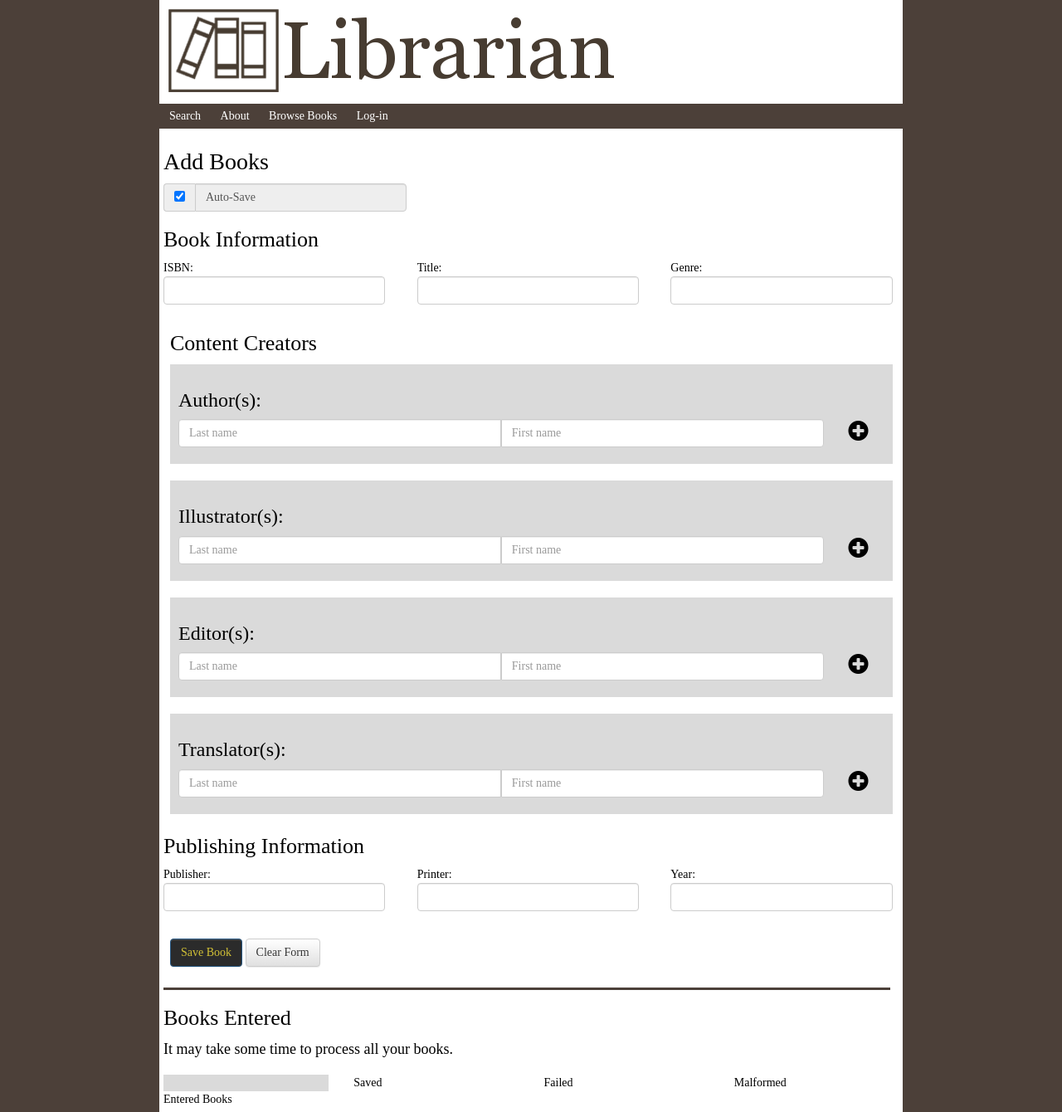
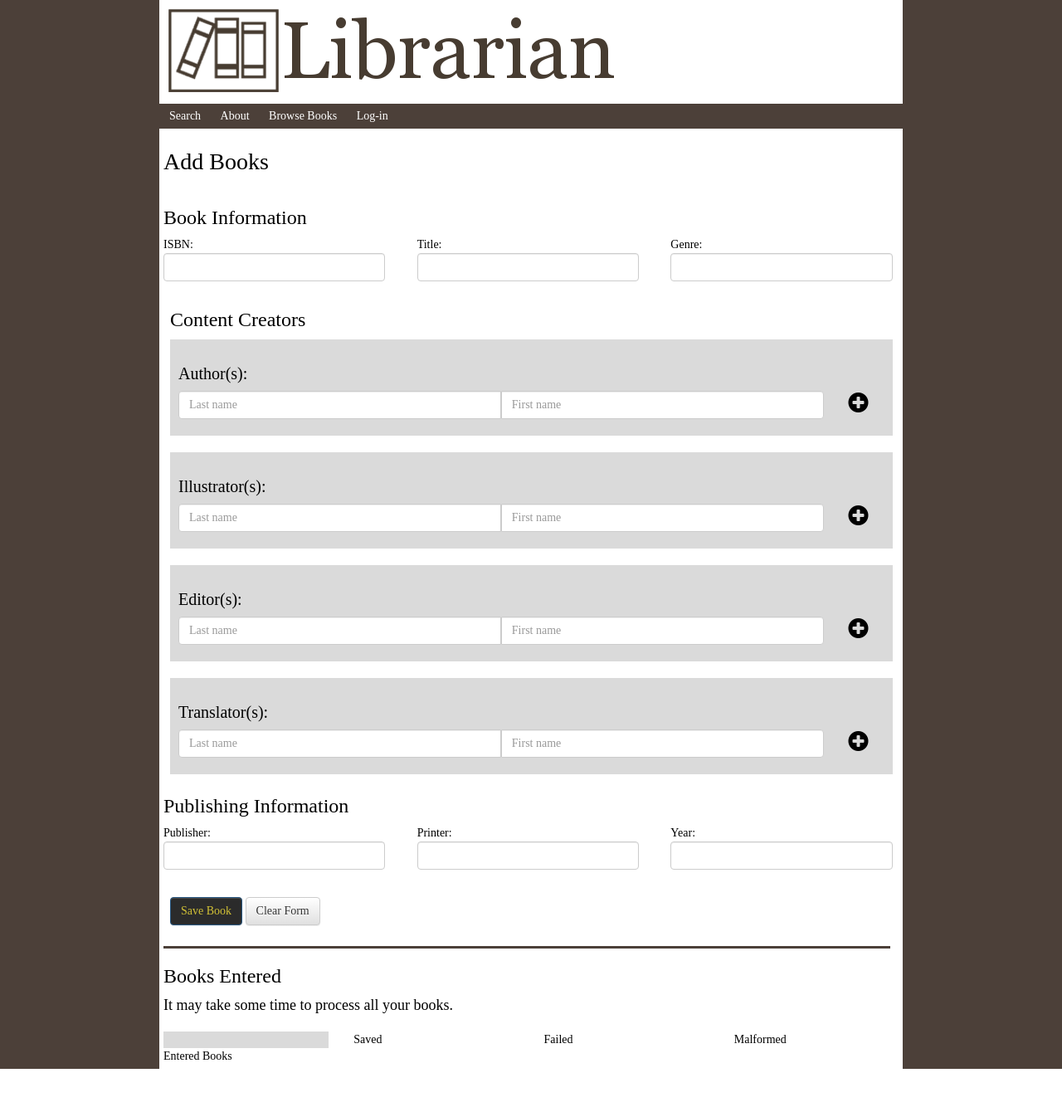
Before and after one commit to skytreader/alexandria, a Python web app: template librarian/templates/add_books.jinja in a window 1280 px wide. Shown: the whole page at 83% size. After the commit the page ends 1288 px from the top, so only its background shows below. Run offline with Jinja, Linux system fonts and the light colour scheme; the template is opened without the code that fills it, so the values that code supplies are empty; some web fonts are replaced.

Commit message:
Remove autosave. Closes #34.

```diff
--- a/librarian/static/styles/librariantheme.css
+++ b/librarian/static/styles/librariantheme.css
@@ -18,15 +18,15 @@ h1 {
 }
 
 h2 {
-    font-size: 26px;
+    font-size: 24px;
 }
 
 h3 {
-    font-size: 24px;
+    font-size: 20px;
 }
 
 h4 {
-    font-size: 22px;
+    font-size: 18px;
 }
 
 hr {
--- a/librarian/templates/add_books.jinja
+++ b/librarian/templates/add_books.jinja
@@ -31,12 +31,7 @@
 {% block title %}Add Books{% endblock %}
 {% block content %}
     <h1>Add Books</h1>
-    <div class="input-group">
-        <span class="input-group-addon">
-            <input type="checkbox" id="auto-save-toggle" checked>
-        </span>
-        <input type="text" id="autosave_label" class="form-control special_label" value="Auto-Save" readonly="true">
-    </div>
+    <p></p>
     <!-- This is the hidden "buffer" form, the actual form mapped from back-end. -->
     <form method="POST" action="/book_adder" role="form" id="main-form">
         {{ form.csrf_token }}
```
Also changed, not shown: librarian/static/scripts/add-books/main.js (+0 -8 lines).
